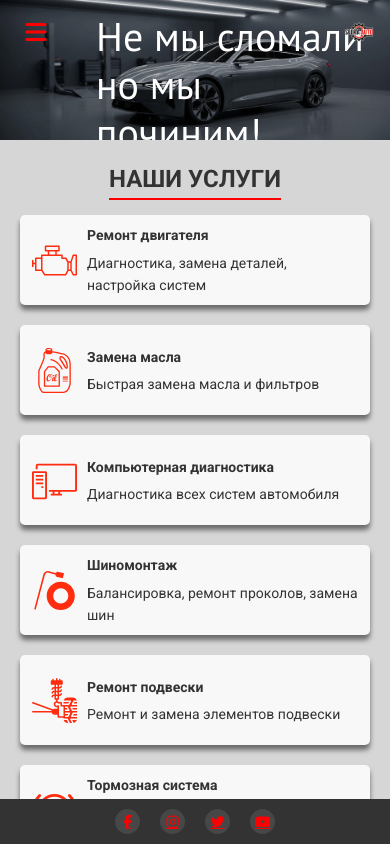
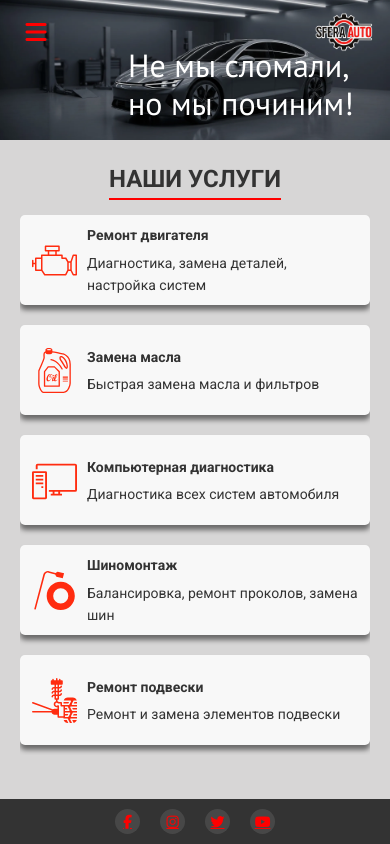
Before and after one commit to aeryomin/autobrother, a Next.js app: page / in a window 390 px wide. Built offline with nearby package versions, Linux system fonts and the light colour scheme.

Commit message:
fixed mobile layout

```diff
--- a/app/components/Header/Header.module.css
+++ b/app/components/Header/Header.module.css
@@ -103,8 +103,8 @@
   }
 
   .logoImage {
-    width: 30px;
-    height: 30px;
+    width: 60px;
+    height: 60px;
   }
 
   .navigation {
--- a/app/components/Hero/Hero.module.css
+++ b/app/components/Hero/Hero.module.css
@@ -154,7 +154,6 @@
   }
 
   .content {
-    /* margin-top: 2rem; */
     justify-content: flex-start;
     margin-top: 0;
   }
@@ -184,6 +183,10 @@
 
   .content {
     margin-top: 0;
-    justify-content: flex-start;
+  }
+
+  .title {
+    font-size: 2rem;
+    margin-left: 2rem;
   }
 }
--- a/app/components/Hero/Hero.tsx
+++ b/app/components/Hero/Hero.tsx
@@ -18,7 +18,7 @@ export default function Hero() {
 
       <div className={styles.content}>
         <h1 className={styles.title}>
-          Не мы сломали <br /> но мы починим!
+          Не мы сломали, <br /> но мы починим!
         </h1>
         <div className={styles.buttons}>
           <BookNowButton className={styles.primaryButton} />
--- a/app/components/Offerings/Offerings.module.css
+++ b/app/components/Offerings/Offerings.module.css
@@ -56,7 +56,7 @@
 
 @media (max-width: 768px) {
   .services {
-    padding: 40px 0 120px 0;
+    padding: 40px 0 150px 0;
     min-height: 100vh;
     overflow-y: auto;
     background-color: var(--color-bg-services);
@@ -88,12 +88,12 @@
     grid-template-columns: 1fr;
     gap: 20px;
     width: 100%;
+    height: 80%;
+    overflow-y: scroll;
   }
 
   .services {
-    padding: 0 0 100px 0;
-    min-height: 100vh;
-    overflow-y: auto;
+    padding: 0 0 130px 0;
     background-color: var(--color-bg-services);
   }
 
```
